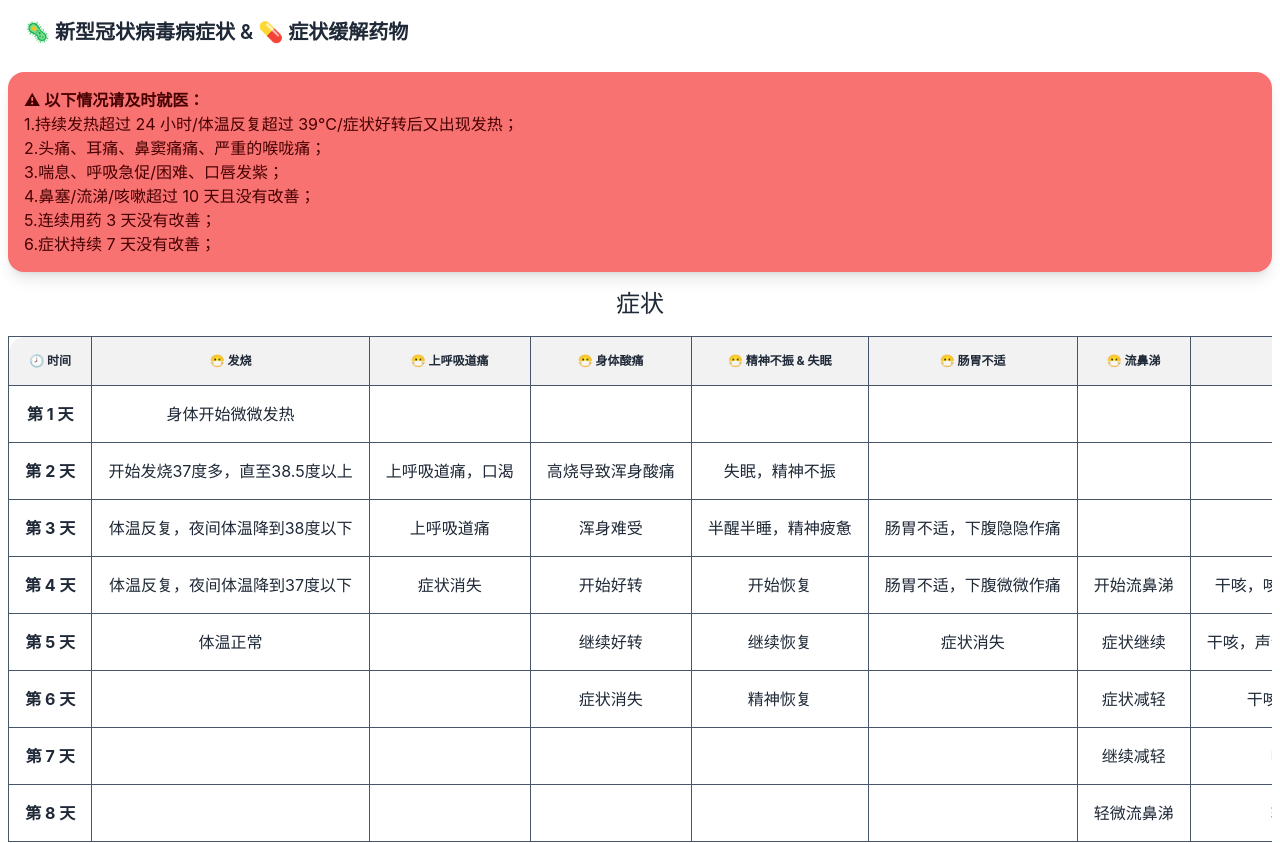
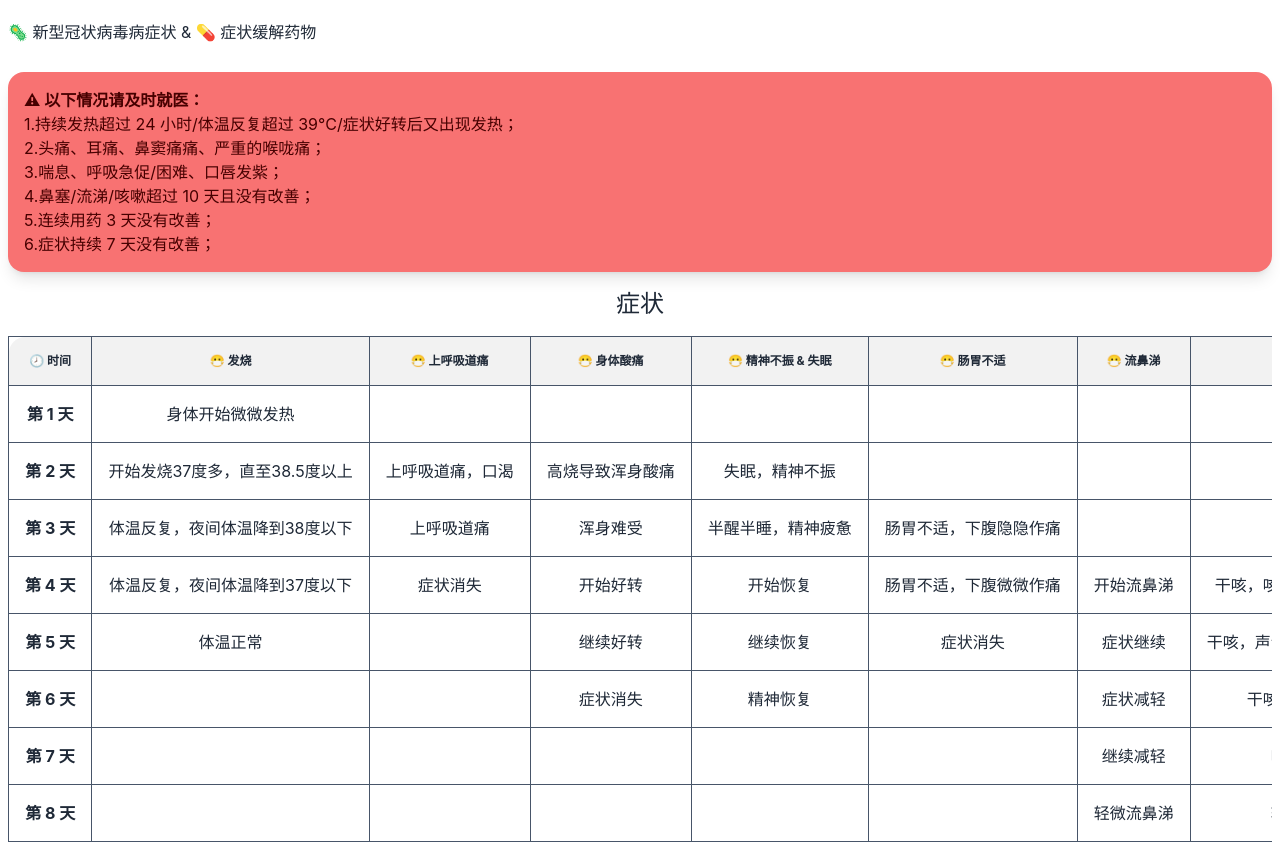
Before and after one commit to zcyc/medication-guide, a React (Vite) app: page / in a window 1280 px wide. Shown: the top 843 px of the page. Built offline with nearby package versions, Linux system fonts and the light colour scheme.

Commit message:
修改标题

```diff
--- a/src/App.jsx
+++ b/src/App.jsx
@@ -3,9 +3,9 @@ import './App.css'
 function App() {
     return (<div className="App">
         <div className="navbar bg-base-100">
-            <a className="btn btn-ghost normal-case text-xl">
+            <h1 className="text-l">
                 🦠 新型冠状病毒病症状 & 💊 症状缓解药物
-            </a>
+            </h1>
         </div>
         <div className="m-2">
             <div className="alert alert-error shadow-lg">
```
